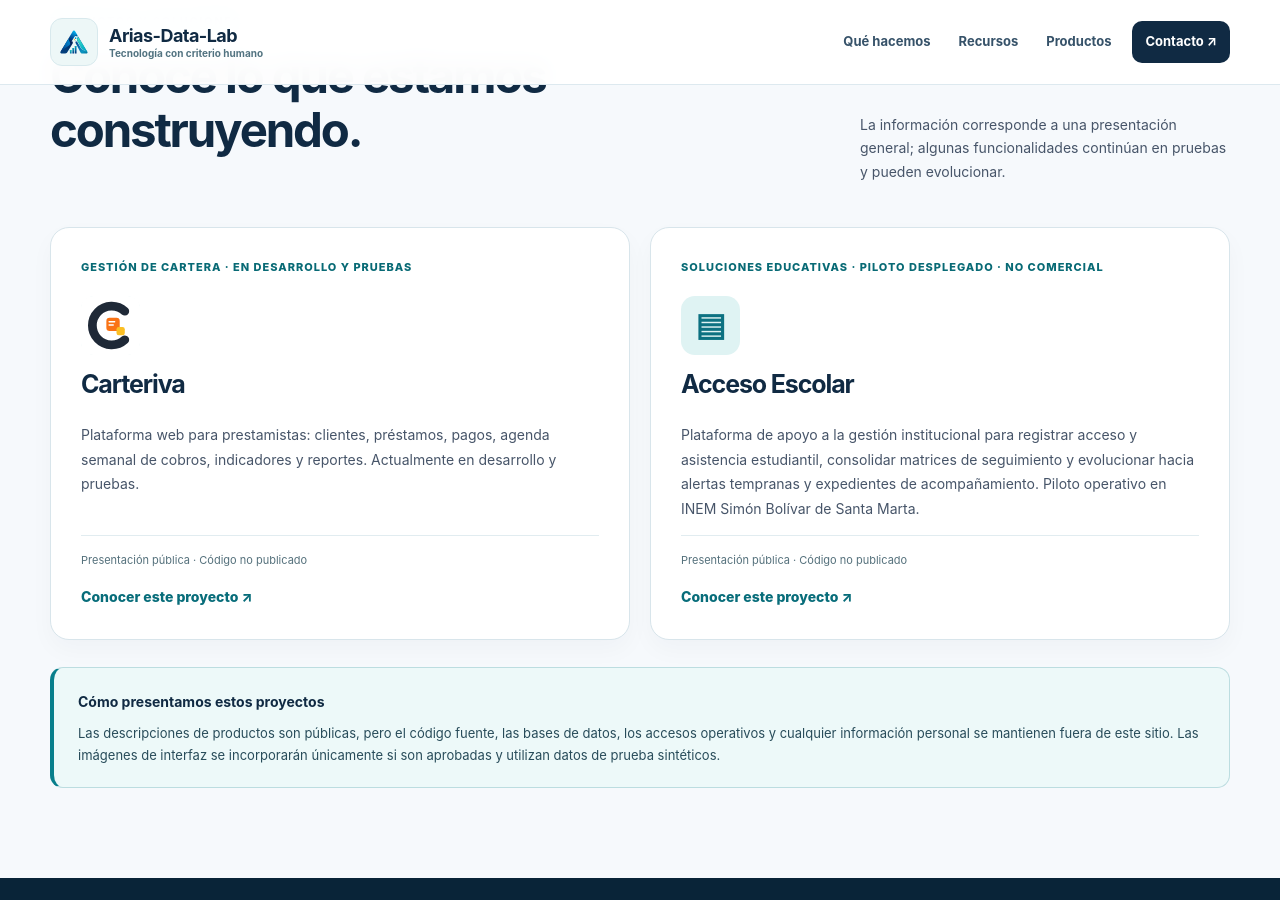
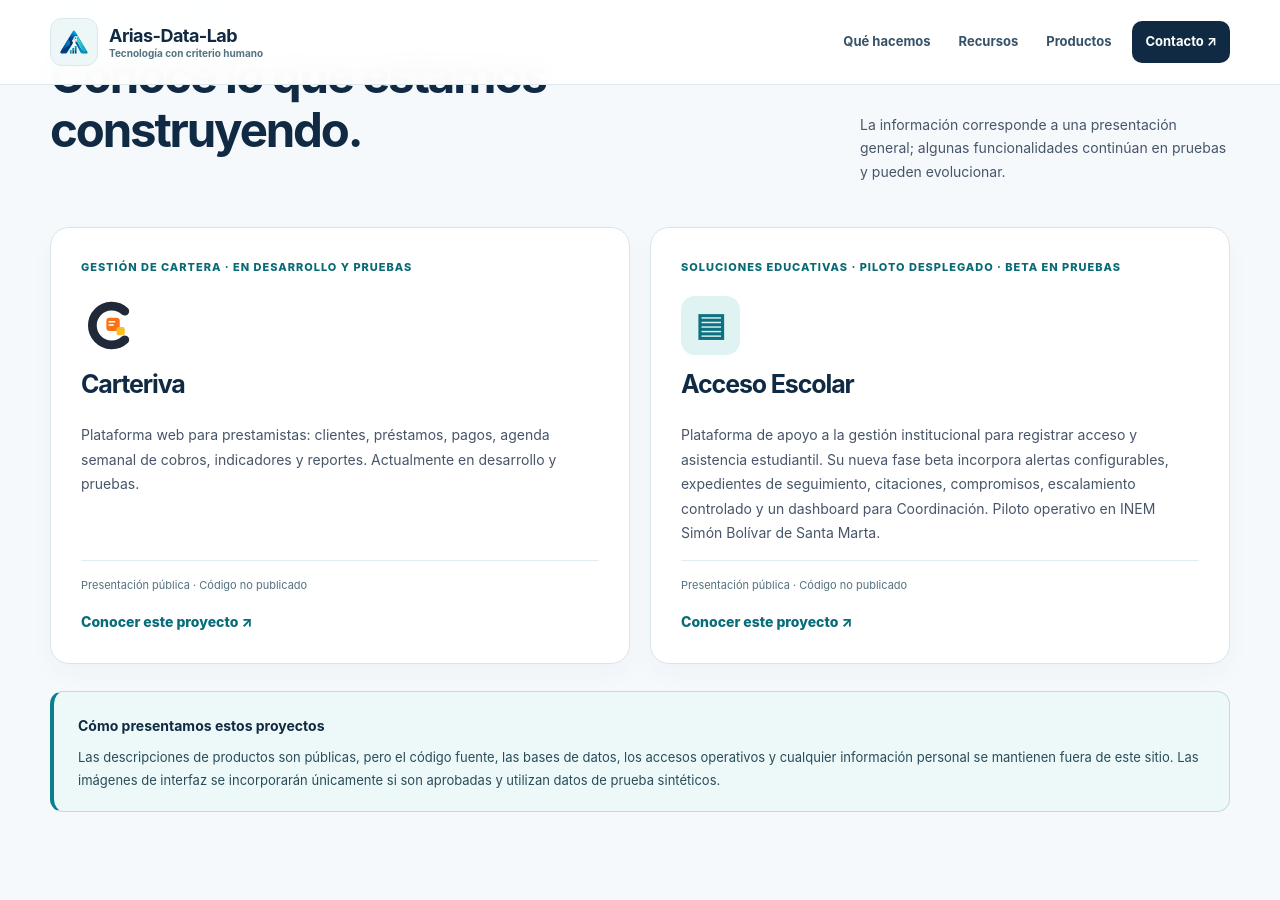
Before and after one commit to ljarias/ljarias.github.io, a Jekyll site: the page arias-data-lab/productos/index.html, which Jekyll copies as it is, in a window 1280 px wide and 900 px high, scrolled down 603 px. Built offline with Jekyll 4.4.1, drawn with Linux system fonts in a browser that asks for light colours.

Commit message:
docs(portal): reflejar beta de Acceso Escolar en catálogo

```diff
--- a/arias-data-lab/productos/index.html
+++ b/arias-data-lab/productos/index.html
@@ -15,7 +15,7 @@
 <section class="product-page-hero"><div class="container"><a class="crumb-link" href="../../">← Arias-Data-Lab</a><p class="eyebrow">PORTAFOLIO DE SOLUCIONES</p><h1>Productos en desarrollo.</h1><p>En Arias-Data-Lab desarrollamos software para responder a necesidades concretas. Presentamos el propósito y las capacidades previstas de los proyectos sin divulgar su implementación técnica ni los datos de sus usuarios.</p><div class="hero-underline" aria-hidden="true"></div></div></section>
 <section class="product-body"><div class="container"><div class="intro-row"><div><p class="eyebrow dark">PRODUCTOS Y SOLUCIONES</p><h2>Conoce lo que estamos construyendo.</h2></div><p>La información corresponde a una presentación general; algunas funcionalidades continúan en pruebas y pueden evolucionar.</p></div><div class="public-product-grid">
 <article class="public-product-card"><span class="product-small-label">GESTIÓN DE CARTERA · EN DESARROLLO Y PRUEBAS</span><div class="public-product-icon"><img src="assets/carteriva-4a-simbolo.svg" width="59" height="59" alt="Logo de Carteriva" style="border-radius:12px"></div><h3>Carteriva</h3><p>Plataforma web para prestamistas: clientes, préstamos, pagos, agenda semanal de cobros, indicadores y reportes. Actualmente en desarrollo y pruebas.</p><span class="availability">Presentación pública · Código no publicado</span><a class="product-detail-link" href="prestamos-saas.html">Conocer este proyecto ↗</a></article>
-<article class="public-product-card"><span class="product-small-label">SOLUCIONES EDUCATIVAS · PILOTO DESPLEGADO · NO COMERCIAL</span><div class="public-product-icon" aria-hidden="true">▤</div><h3>Acceso Escolar</h3><p>Plataforma de apoyo a la gestión institucional para registrar acceso y asistencia estudiantil, consolidar matrices de seguimiento y evolucionar hacia alertas tempranas y expedientes de acompañamiento. Piloto operativo en INEM Simón Bolívar de Santa Marta.</p><span class="availability">Presentación pública · Código no publicado</span><a class="product-detail-link" href="acceso-escolar-inem.html">Conocer este proyecto ↗</a></article>
+<article class="public-product-card"><span class="product-small-label">SOLUCIONES EDUCATIVAS · PILOTO DESPLEGADO · BETA EN PRUEBAS</span><div class="public-product-icon" aria-hidden="true">▤</div><h3>Acceso Escolar</h3><p>Plataforma de apoyo a la gestión institucional para registrar acceso y asistencia estudiantil. Su nueva fase beta incorpora alertas configurables, expedientes de seguimiento, citaciones, compromisos, escalamiento controlado y un dashboard para Coordinación. Piloto operativo en INEM Simón Bolívar de Santa Marta.</p><span class="availability">Presentación pública · Código no publicado</span><a class="product-detail-link" href="acceso-escolar-inem.html">Conocer este proyecto ↗</a></article>
 </div><div class="privacy-note"><strong>Cómo presentamos estos proyectos</strong><p>Las descripciones de productos son públicas, pero el código fuente, las bases de datos, los accesos operativos y cualquier información personal se mantienen fuera de este sitio. Las imágenes de interfaz se incorporarán únicamente si son aprobadas y utilizan datos de prueba sintéticos.</p></div></div></section>
 </main>
 <footer class="site-footer"><div class="container footer-main"><div class="footer-logo"><img src="../../assets/brand/logo/v4.0/ADL_logo-maestro-color_EDITABLE_v4.0.svg" alt="Arias-Data-Lab" width="120" height="90" loading="lazy"><div><strong>Arias-Data-Lab</strong><p>Tecnología con criterio humano.</p></div></div><nav aria-label="Enlaces del pie de página"><a href="../../">Portal corporativo</a><a href="./">Productos</a><a href="../../banco-problemas-caribe/">Recursos educativos</a></nav></div><div class="container footer-bottom"><span>© 2026 Arias-Data-Lab · Santa Marta, Colombia</span><span>Desarrollo y autoría: Leonardo Arias-Alemán</span></div></footer>
```
